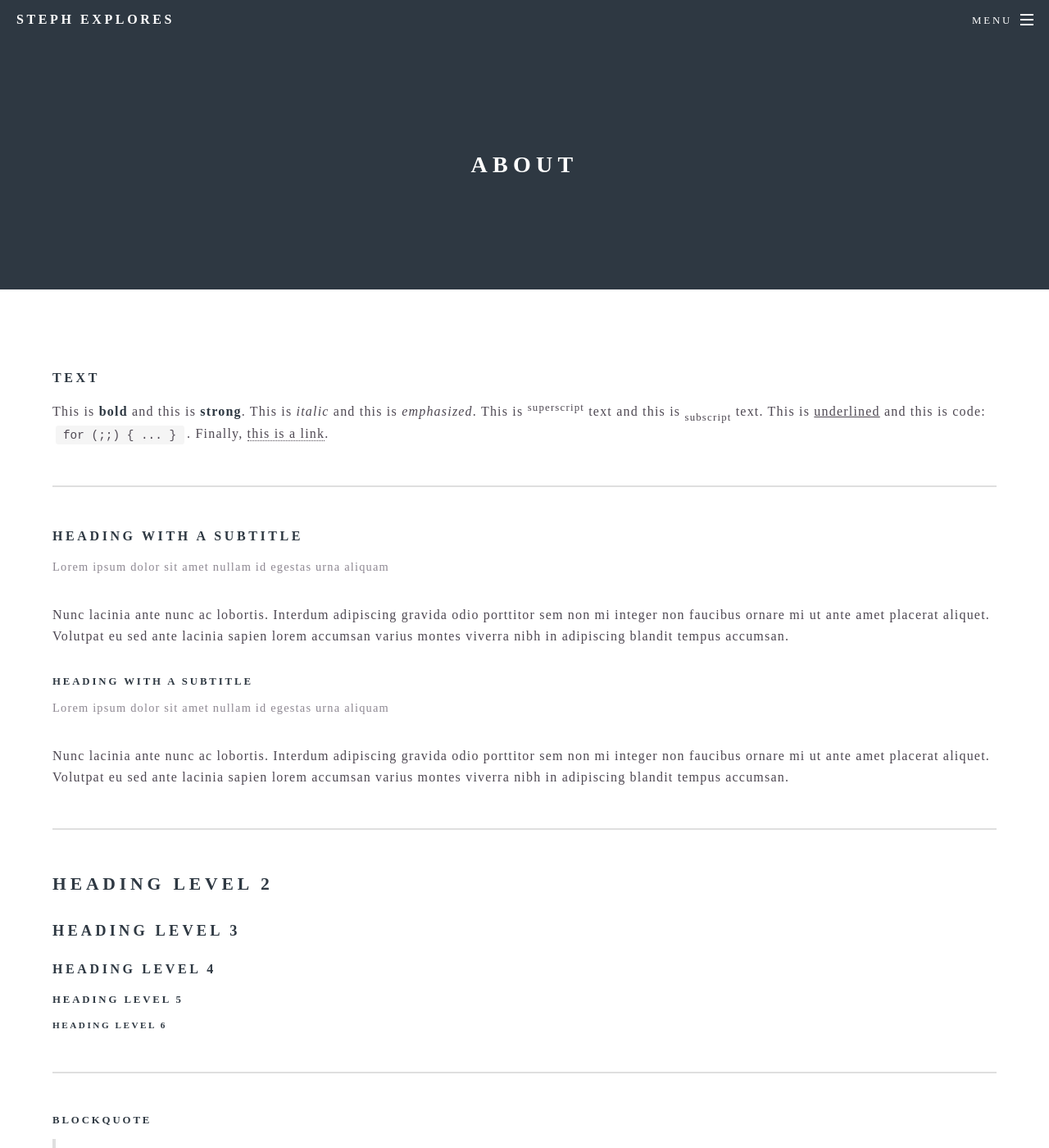
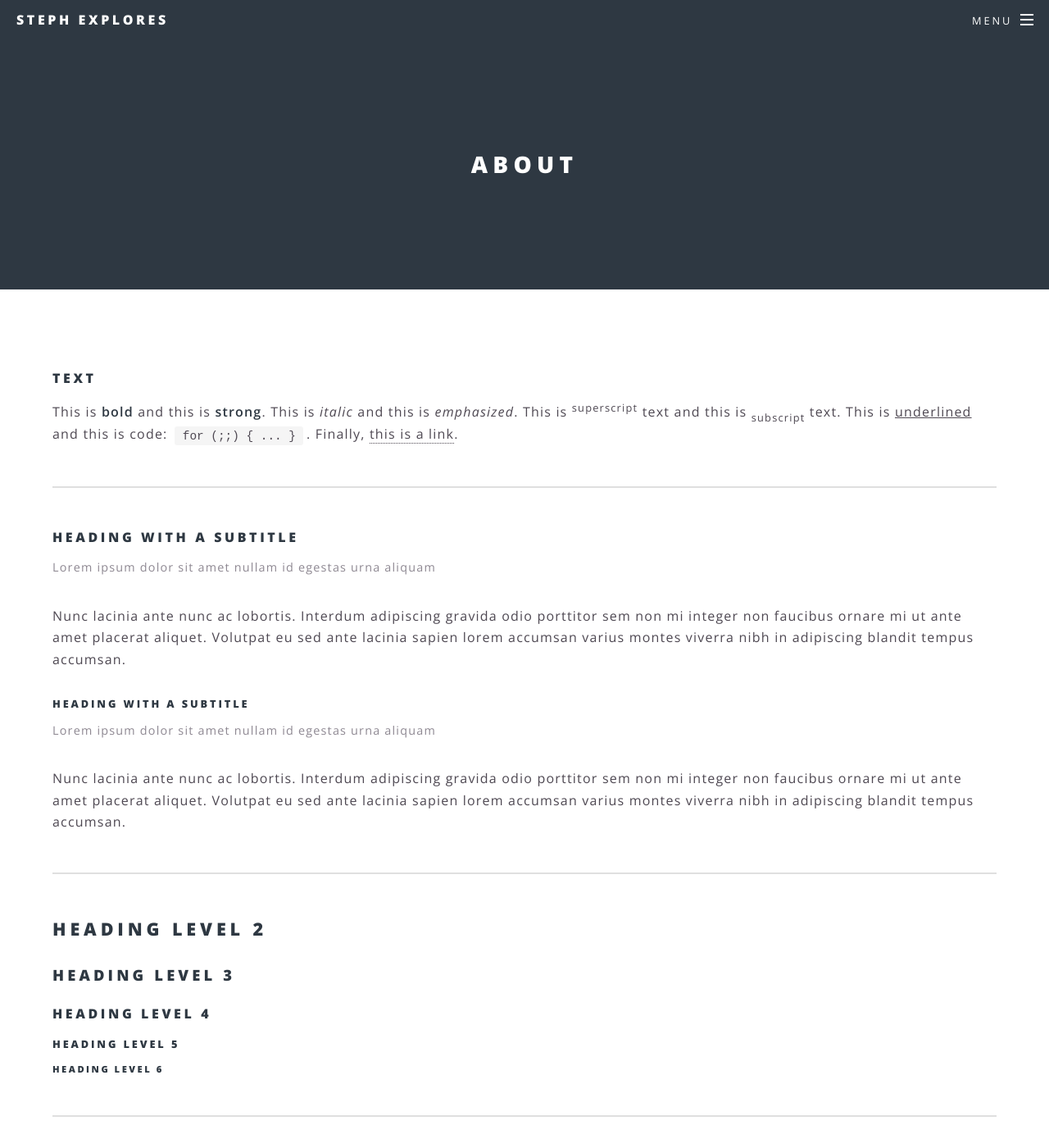
Before and after one commit to stephexplores/website, a Jekyll site: the page built from elements.html, in a window 1280 px wide and 1400 px high. Shown: the whole window at 82% size. Built offline with Jekyll 4.4.1, drawn with Linux system fonts in a browser that asks for light colours.

Commit message:
Back to normal

```diff
--- a/css/main.scss
+++ b/css/main.scss
@@ -51,8 +51,7 @@ $baseurl: '{{ site.baseurl }}/images';
 
 	body, input, select, textarea {
 		color: _palette(fg);
-		// font-family: _font(family);
-		font-family: 'Lora', serif;
+		font-family: _font(family);
 		font-size: 15pt;
 		font-weight: _font(weight);
 		letter-spacing: _size(letter-spacing);
```
